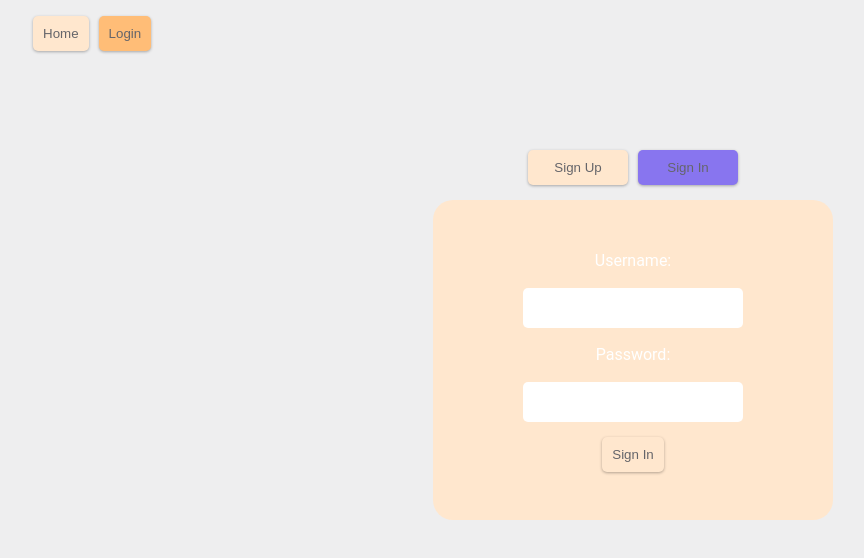
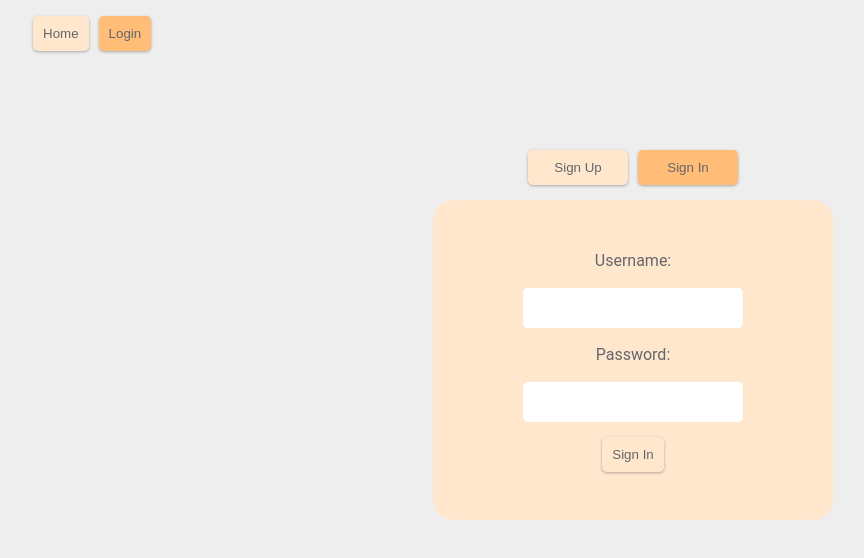
Before and after one commit to MykhailoStratan/quizlet, a React (Vite) app: page /quizlet/login in a window 1280 px wide. Shown: the top 558 px of the page, without its empty margins (7-871 px from the left). Built offline with nearby package versions, Linux system fonts and the light colour scheme; no server answers; the database is empty.

Commit message:
main: fixed signin form colors

```diff
--- a/src/components/Login/Login.scss
+++ b/src/components/Login/Login.scss
@@ -14,7 +14,7 @@
 
   &-active {
     width: 100px;
-    background-color: #8875ef;
+    background-color: #ffbd77;
   }
 }
 
--- a/src/components/Login/SignIn/SignIn.scss
+++ b/src/components/Login/SignIn/SignIn.scss
@@ -1,7 +1,7 @@
 .signin-form {
 
   & label {
-    color: white;
+    color: #65656a;
   }
 
   &-error {
```
Also changed, not shown: 4 other files (tests, documents, lock files or other folders).
